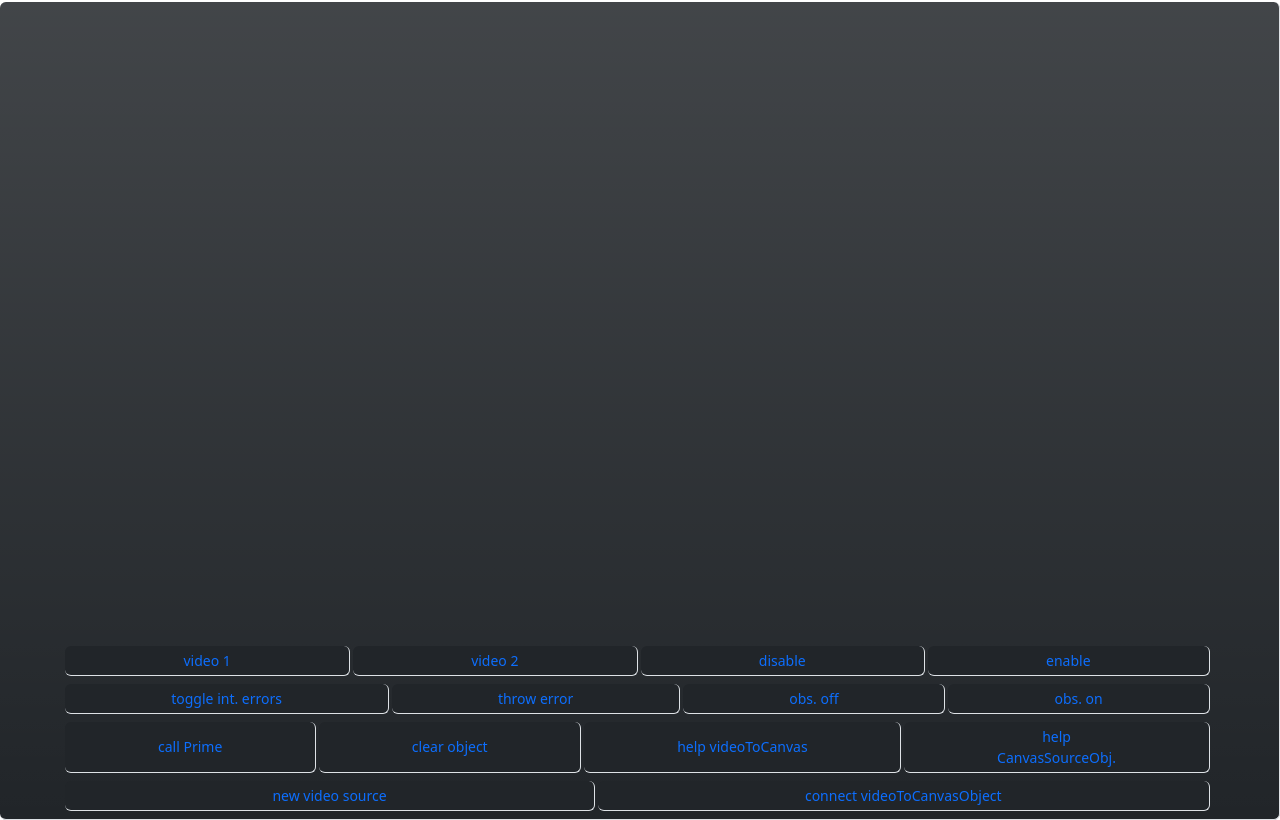
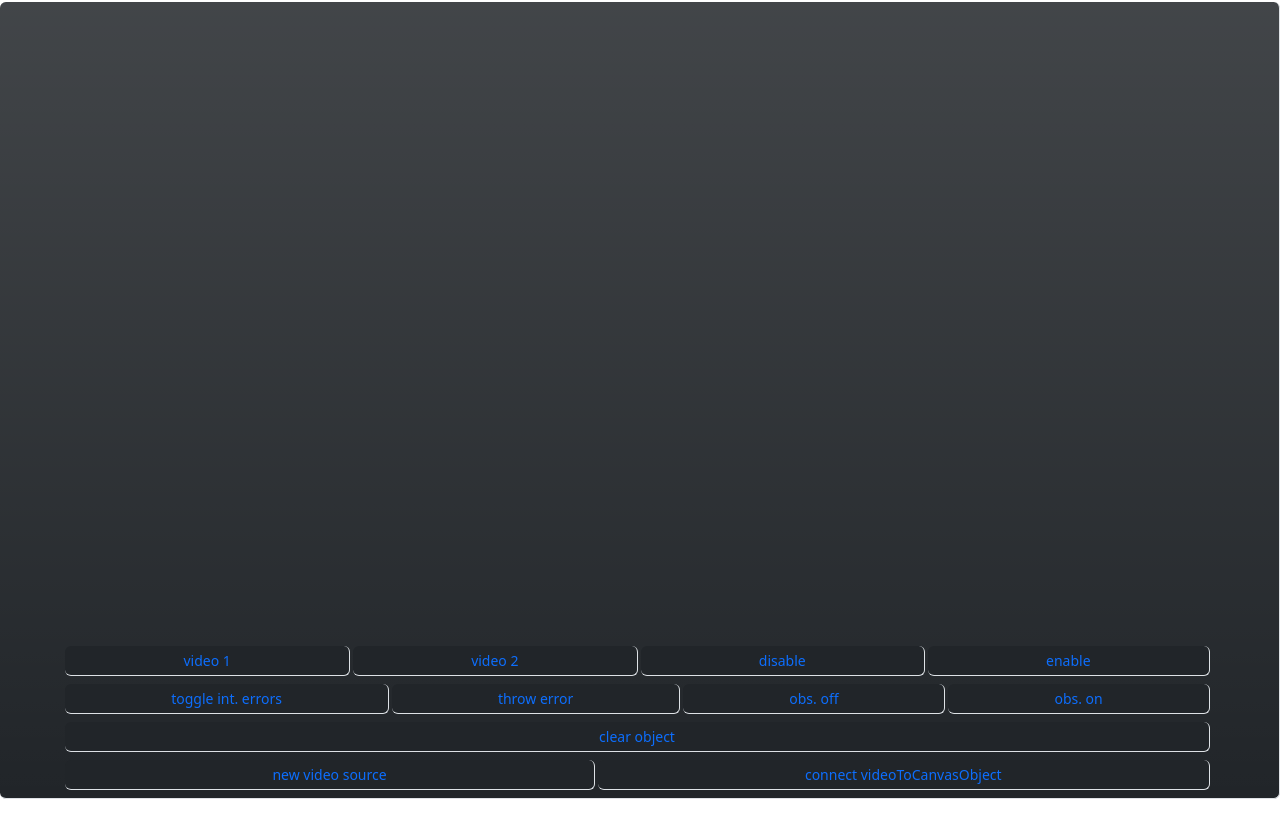
Before and after one commit to KO81/videoToCanvas, a plain HTML site: page index.html in a window 1280 px wide. Shown: the part 838-1658 px from the top of the page. After the commit the page ends 1637 px from the top, so only its background shows below. Drawn offline with nearby package versions, Linux system fonts and the light colour scheme.

Commit message:
Update index.html
updated for PRIME.version-6.93, added playlist function, removed callings for the  class objects PRIME, HELP and NAME.
for  versions that include those class object please visit an earlier version of PRIME

Signed-off-by: Christian Feilert <65924978+KO81@users.noreply.github.com>

```diff
--- a/index.html
+++ b/index.html
@@ -46,13 +46,13 @@
             	<button class="btn bg-dark text-primary border border-top-0 border-start-0 rounded h-100 so me-1 off-this" data-server="2" data-bs-original-title="enable all observers">obs. on</button>
             </div>
             <div class="col-11 btn-group btn-group-sm my-1 mx-auto off-this">
-            	<button class="btn bg-dark text-primary border border-top-0 border-start-0 rounded h-100 so me-1 off-this" data-server="4" data-bs-original-title="call Prime on the m object">call Prime</button>
+            	<!--<button class="btn bg-dark text-primary border border-top-0 border-start-0 rounded h-100 so me-1 off-this" data-server="4" data-bs-original-title="call Prime on the m object">call Prime</button>-->
             	<button class="btn bg-dark text-primary border border-top-0 border-start-0 rounded h-100 so me-1 off-this" data-server="5" data-bs-original-title="clear the m object">clear object</button>
-            	<button class="btn bg-dark text-primary border border-top-0 border-start-0 rounded h-100 so me-1 off-this" data-server="6" data-bs-original-title="ask for help, calls the HELP class">help videoToCanvas</button>
+            	<!--<button class="btn bg-dark text-primary border border-top-0 border-start-0 rounded h-100 so me-1 off-this" data-server="6" data-bs-original-title="ask for help, calls the HELP class">help videoToCanvas</button>
             	<button class="btn bg-dark text-primary border border-top-0 border-start-0 rounded h-100 so me-1 off-this" data-server="7" data-bs-original-title="ask for help, calls the HELP class">help
             		<strong class="d-none d-md-block off-this fw-light">CanvasSourceObj.</strong>
             		<strong class="d-md-none fw-light off-this">C.SourceObj.</strong>
-            	</button>
+            	</button>-->
             </div>
             <div class="col-11 btn-group btn-group-sm my-1 mx-auto off-this">
             	<button class="btn bg-dark text-primary border border-top-0 border-start-0 rounded h-100 so me-1 off-this" data-server="10" data-bs-original-title="load new video source via 'videoToCanvasObject'">new video source</button>
```
